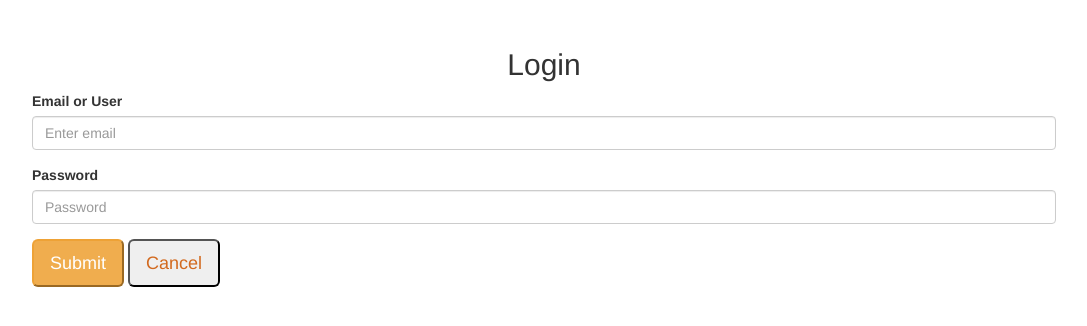
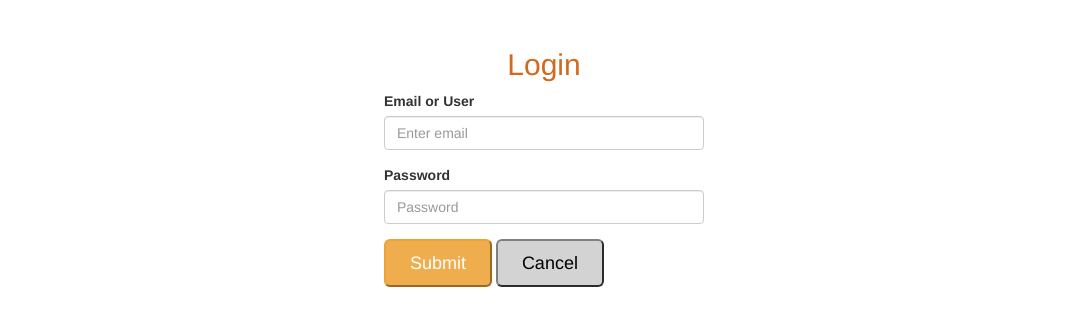
Before and after one commit to FrancescoGradi/VendingMachine, a Django app: page /coffee/1/payment/login in a window 1280 px wide. Shown: the top 326 px of the page, without its empty margins (96-1183 px from the left). Run offline with Django 3.2, Linux system fonts and the light colour scheme; some libraries are stand-ins or nearby versions.

Commit message:
Modifiche grafiche e diversificazione desktop/mobile del login

```diff
--- a/coffee/static/coffee/css/custom.css
+++ b/coffee/static/coffee/css/custom.css
@@ -51,6 +51,8 @@ a:hover {
     border-color: chocolate;
     text-line-through-color: chocolate;
     margin-top: 2%;
+    padding: 1em;
+    font-size: large;
 }
 
 .badge-primary {
@@ -66,13 +68,26 @@ a:hover {
     background-position: 0 12px;
 }
 
+@media only screen and (max-width: 800px) {
     .login-div {
         background: #ffffff none repeat scroll 0 0;
         border-radius: 2px;
-    max-width: 80%;
         margin-left: auto;
         margin-right: auto;
         padding-top: 2em;
+        max-width: 85%;
+    }
+}
+
+@media only screen and (min-width: 799px) {
+    .login-div {
+        background: #ffffff none repeat scroll 0 0;
+        border-radius: 2px;
+        margin-left: auto;
+        margin-right: auto;
+        padding-top: 2em;
+        max-width: 25%;
+    }
 }
 
 h2 {
@@ -82,8 +97,8 @@ h2 {
 }
 
 .bar-div {
-    margin-left: 25%;
-    margin-right: 25%;
+    margin-left: 20%;
+    margin-right: 20%;
 }
 
 .table-responsive {
@@ -106,3 +121,18 @@ h2 {
     margin-left: auto;
     max-width: 90%;
 }
+
+.btn-warning {
+    min-width: 6em;
+}
+
+.btn-secondary {
+    background-color: lightgray;
+    color: black;
+    border-color: grey;
+    min-width: 6em;
+}
+
+.btn-secondary:hover {
+    background-color: darkgrey;
+}
--- a/coffee/templates/coffee/erogation.html
+++ b/coffee/templates/coffee/erogation.html
@@ -50,7 +50,7 @@
     </script>
 
     <div class="bar-div">
-        <h2>Waiting...</h2>
+        <h2><font color="#d2691e">Waiting...</font></h2>
         <br>
         <div class="progress">
           <div class="progress-bar progress-bar-warning progress-bar-striped active" role="progressbar" aria-valuemin="0" aria-valuemax="100" style="width: 0%;">
--- a/coffee/templates/coffee/index.html
+++ b/coffee/templates/coffee/index.html
@@ -87,7 +87,6 @@
         -->
 
         <div class="container-fluid">
-
             <h1>Coffee order</h1>
 
             {% load static %}
--- a/coffee/templates/coffee/login.html
+++ b/coffee/templates/coffee/login.html
@@ -34,7 +34,7 @@
     <form action="{% url 'pay' coffeeType %}" method="post">
         {% csrf_token %}
 
-        <h2>Login</h2>
+        <h2><font color="#d2691e">Login</font></h2>
         <div class="form-group">
             <label for="exampleInputEmail1">Email or User</label>
             <input type="text" class="form-control" id="exampleInputEmail1" name="user" aria-describedby="emailHelp" placeholder="Enter email">
```
Also changed, not shown: coffee/templates/coffee/payment.html (+5 -3 lines), db.sqlite3. Lines whose indentation alone changed are shown as unchanged.
